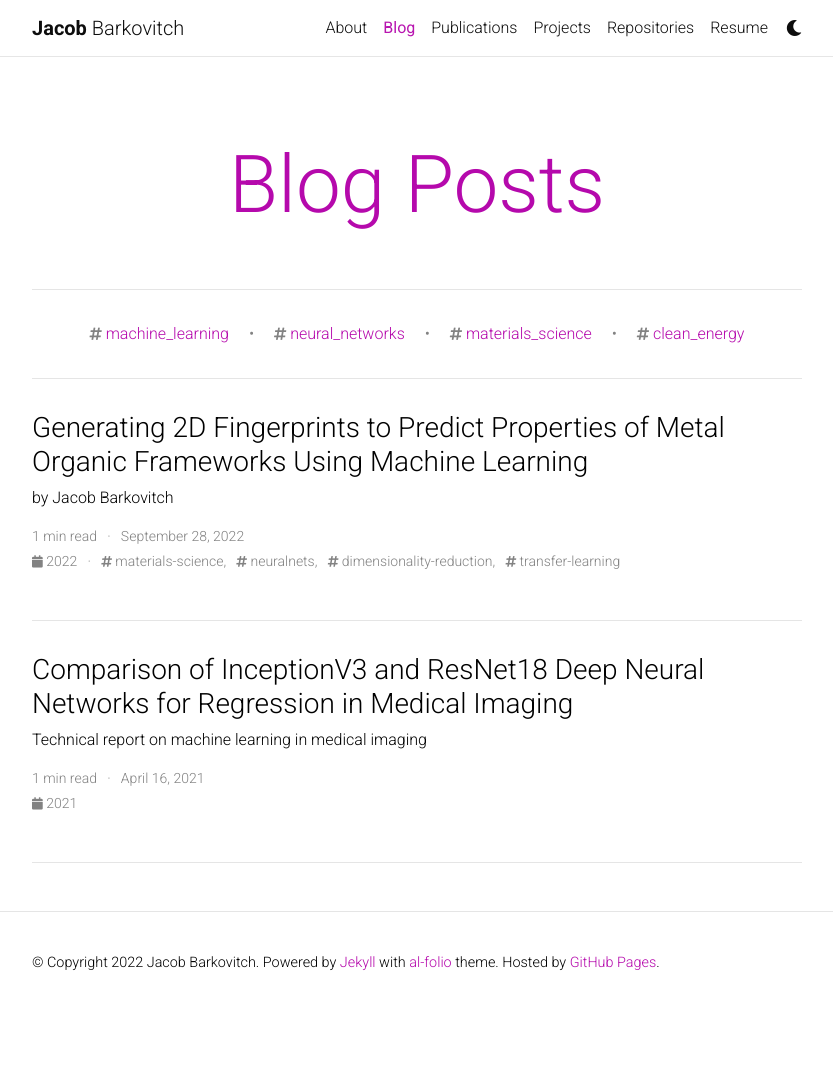
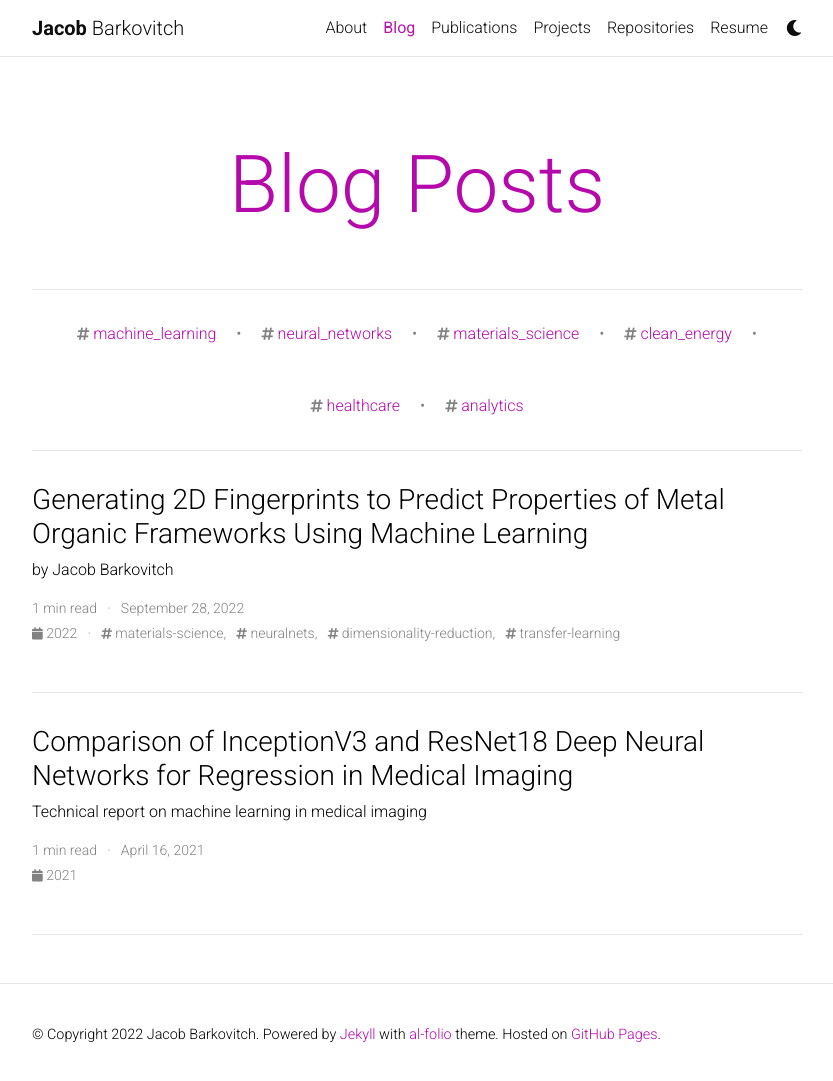
Before and after one commit to jakebarkovitch/jakebarkovitch.github.io, a Jekyll site: the page built from blog/index.html, in a window 1280 px wide and 1086 px high. Shown: the top 1081 px of the window, without its empty margins (223-1056 px from the left). Built offline with Jekyll 4.4.1, drawn with Linux system fonts in a browser that asks for light colours; full-size pictures stand in for the smaller copies a plugin makes; the list of posts is cut into pages by our own code; comment, search, counter and statistics services are not loaded; a style sheet for code colours, icons or effects is not loaded.

Commit message:
Update _config.yml

```diff
--- a/_config.yml
+++ b/_config.yml
@@ -11,7 +11,7 @@ description: > # the ">" symbol means to ignore newlines until "footer_text:"
   Jacob Barkovitch's personal website and portfolio.
 footer_text: >
   Powered by <a href="https://jekyllrb.com/" target="_blank">Jekyll</a> with <a href="https://github.com/alshedivat/al-folio">al-folio</a> theme.
-  Hosted by <a href="https://pages.github.com/" target="_blank">GitHub Pages</a>.
+  Hosted on <a href="https://pages.github.com/" target="_blank">GitHub Pages</a>.
 keywords: jekyll, jekyll-theme, academic-website, portfolio-website  # add your own keywords or leave empty
 
 lang: en # the language of your site (for example: en, fr, cn, ru, etc.)
@@ -220,7 +220,7 @@ jekyll-archives:
     tag: '/blog/tag/:name/'
     category: '/blog/category/:name/'
 
-display_tags: ['machine_learning', 'neural_networks', 'materials_science', 'clean_energy'] # this tags will be dispalyed on the front page of your blog
+display_tags: ['machine_learning', 'neural_networks', 'materials_science', 'clean_energy', 'healthcare','analytics'] # this tags will be dispalyed on the front page of your blog
 
 # -----------------------------------------------------------------------------
 # Jekyll Scholar
```
